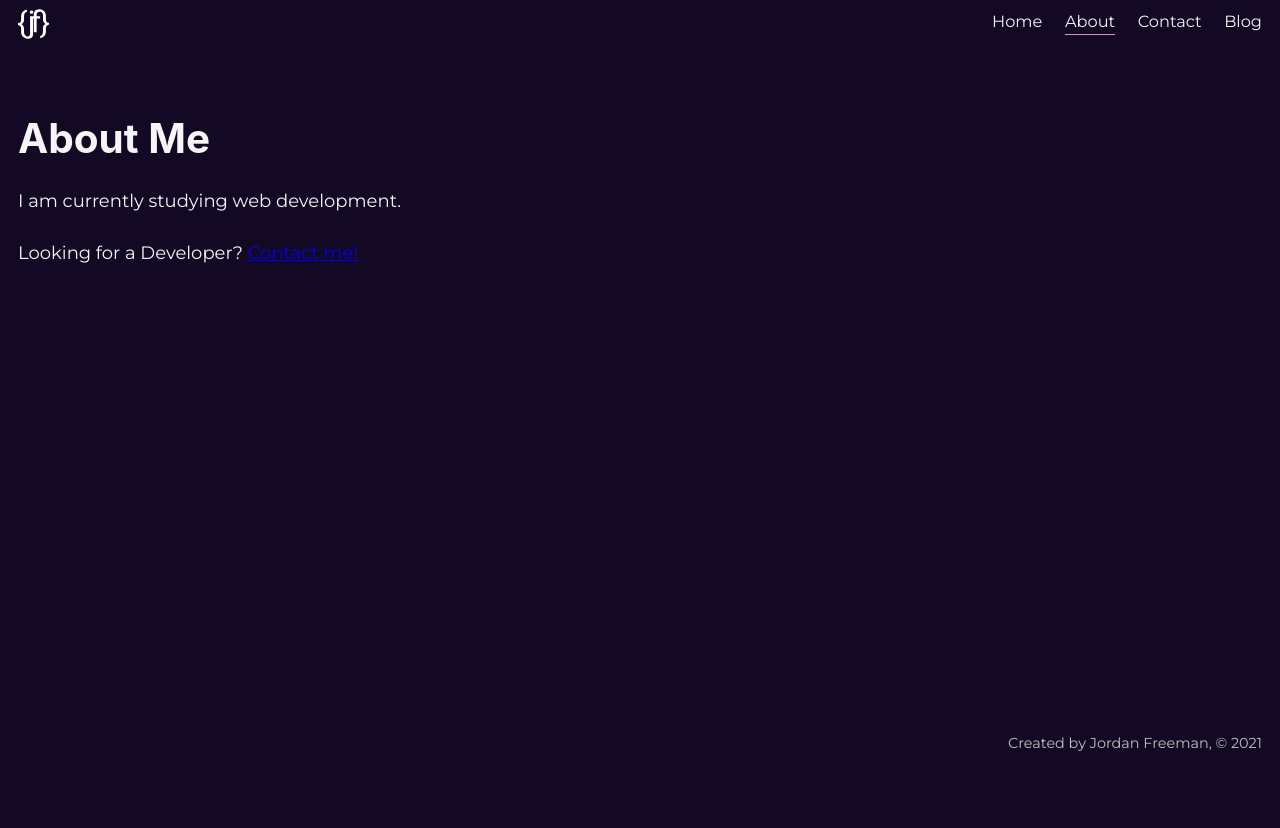
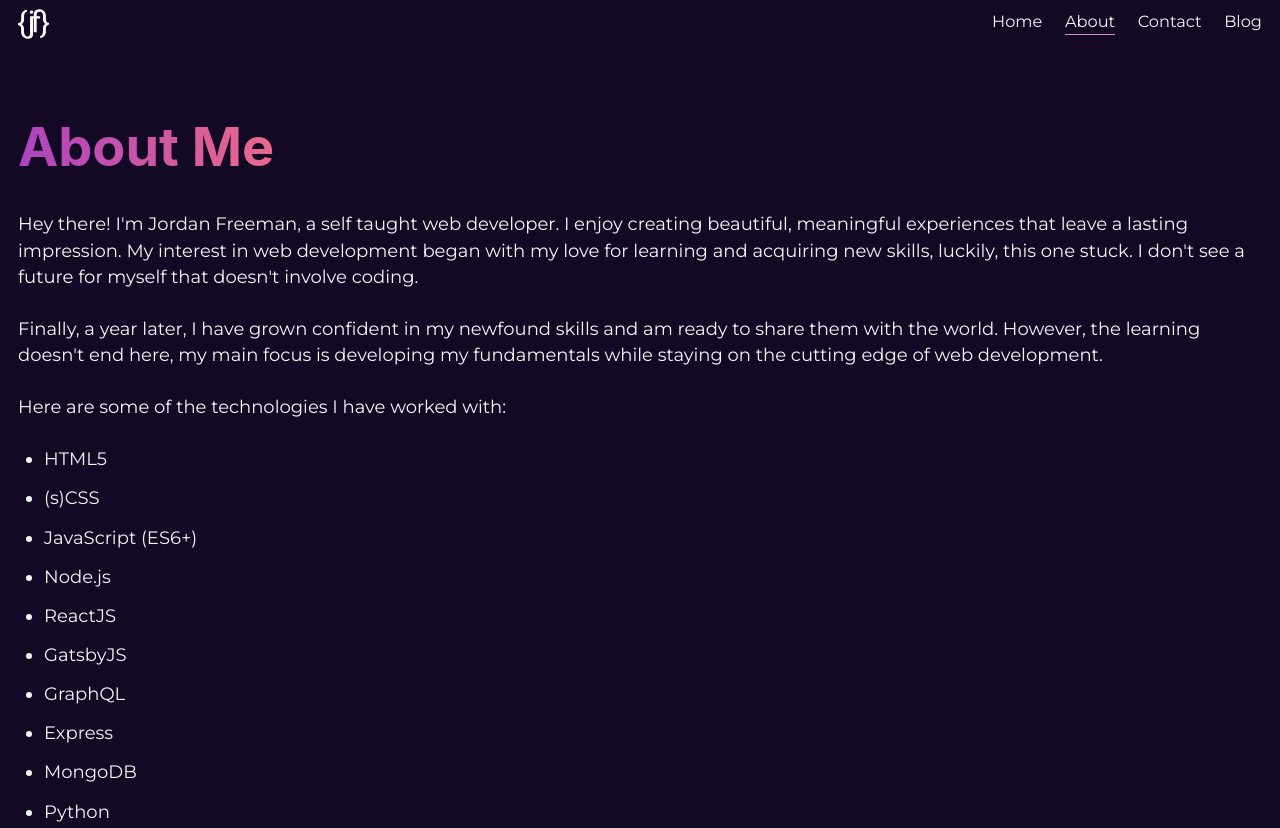
Before and after one commit to JordanSol/Gatsby-Blog, a Gatsby site: page /about in a window 1280 px wide. Shown: the top 828 px of the page. Before the commit the page ends 800 px from the top, so only its background shows below. Built offline with nearby package versions, Linux system fonts and the light colour scheme; Gatsby itself is replaced by a stand-in of ours.

Commit message:
Minor Updates

```diff
--- a/src/pages/about.js
+++ b/src/pages/about.js
@@ -1,14 +1,38 @@
 import React from 'react'
 import { Link } from 'gatsby'
 import Layout from '../components/Layout'
+import * as styles from '../styles/About.module.scss'
 
 
 const AboutPage = () => {
     return (
         <div>
             <Layout>
-                <h1>About Me</h1>
-                <p>I am currently studying web development.</p>
+                <h1 className={styles.title}>About Me</h1>
+                <p>Hey there! I'm Jordan Freeman, a self taught web developer.
+                I enjoy creating beautiful, meaningful experiences that leave a
+                lasting impression. My interest in web development began with my
+                love for learning and acquiring new skills, luckily, this one stuck.
+                I don't see a future for myself that doesn't involve coding.</p>
+
+                <p>Finally, a year later, I have grown confident in my newfound skills
+                and am ready to share them with the world. However, the learning doesn't
+                end here, my main focus is developing my fundamentals while staying on
+                the cutting edge of web development.</p>
+
+                <p>Here are some of the technologies I have worked with:</p>
+                <ul>
+                    <li>HTML5</li>
+                    <li>(s)CSS</li>
+                    <li>JavaScript (ES6+)</li>
+                    <li>Node.js</li>
+                    <li>ReactJS</li>
+                    <li>GatsbyJS</li>
+                    <li>GraphQL</li>
+                    <li>Express</li>
+                    <li>MongoDB</li>
+                    <li>Python</li>
+                </ul>
                 <p>Looking for a Developer? <Link to="/contact">Contact me!</Link></p>
             </Layout>
         </div>
--- a/src/pages/index.js
+++ b/src/pages/index.js
@@ -27,7 +27,7 @@ const IndexPage = () => {
               my goal is to help create a better, more intuitive web. <br/>
               By using tools such as
               <span className={styles.gradientText}> HTML, CSS, SASS, ReactJS, Gatsby,
-              and GraphQL</span>, I work to create beautiful user experiences.</p>
+              and GraphQL,</span> I work to create beautiful user experiences.</p>
             </div>
           </div>
           <div className={styles.projects}>
--- /dev/null
+++ b/src/styles/About.module.scss
@@ -0,0 +1,8 @@
+.title {
+    display: inline-block;
+    font-size: 3rem;
+    padding-bottom: 0.5rem;
+    background-image: linear-gradient(90deg, rgb(173, 67, 192) 0%, rgba(234,105,139,1) 100%);
+    background-clip: text;
+    color: transparent;
+}
--- a/src/templates/Blog.module.scss
+++ b/src/templates/Blog.module.scss
@@ -20,5 +20,17 @@
 }
 
 .content {
+    h1, h2, h3 {
+        display: inline-block;
+        padding-bottom: 0.5rem;
+        background-image: linear-gradient(90deg, rgb(173, 67, 192) 0%, rgba(234,105,139,1) 100%);
+        background-clip: text;
+        color: transparent;
+    }
 
+    ol {
+        list-style-type: none;
+        margin: 0;
+
+    }
 }
```
Also changed, not shown: src/styles/Home.module.scss (+7 -7 lines), 1 other file.
